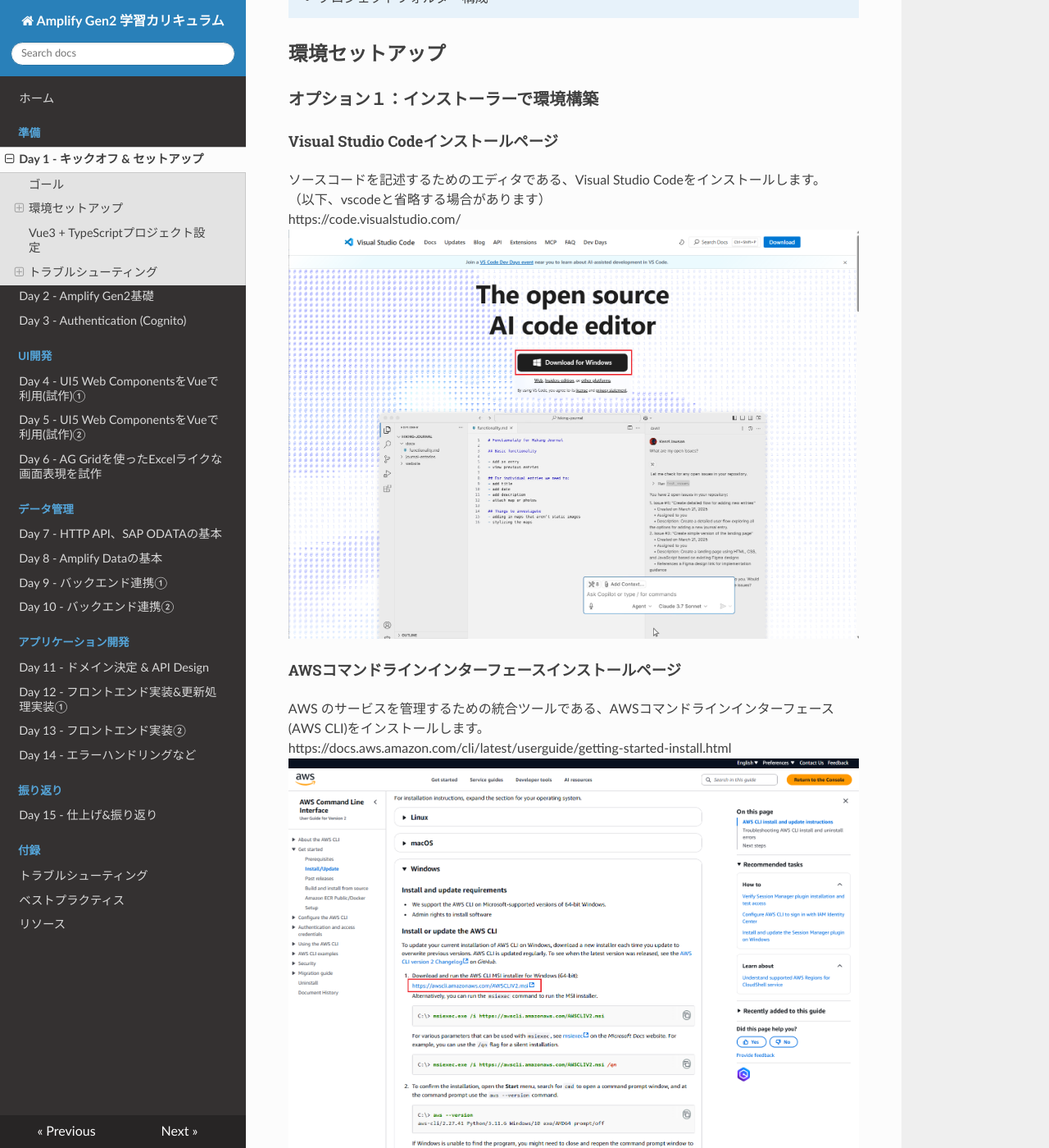
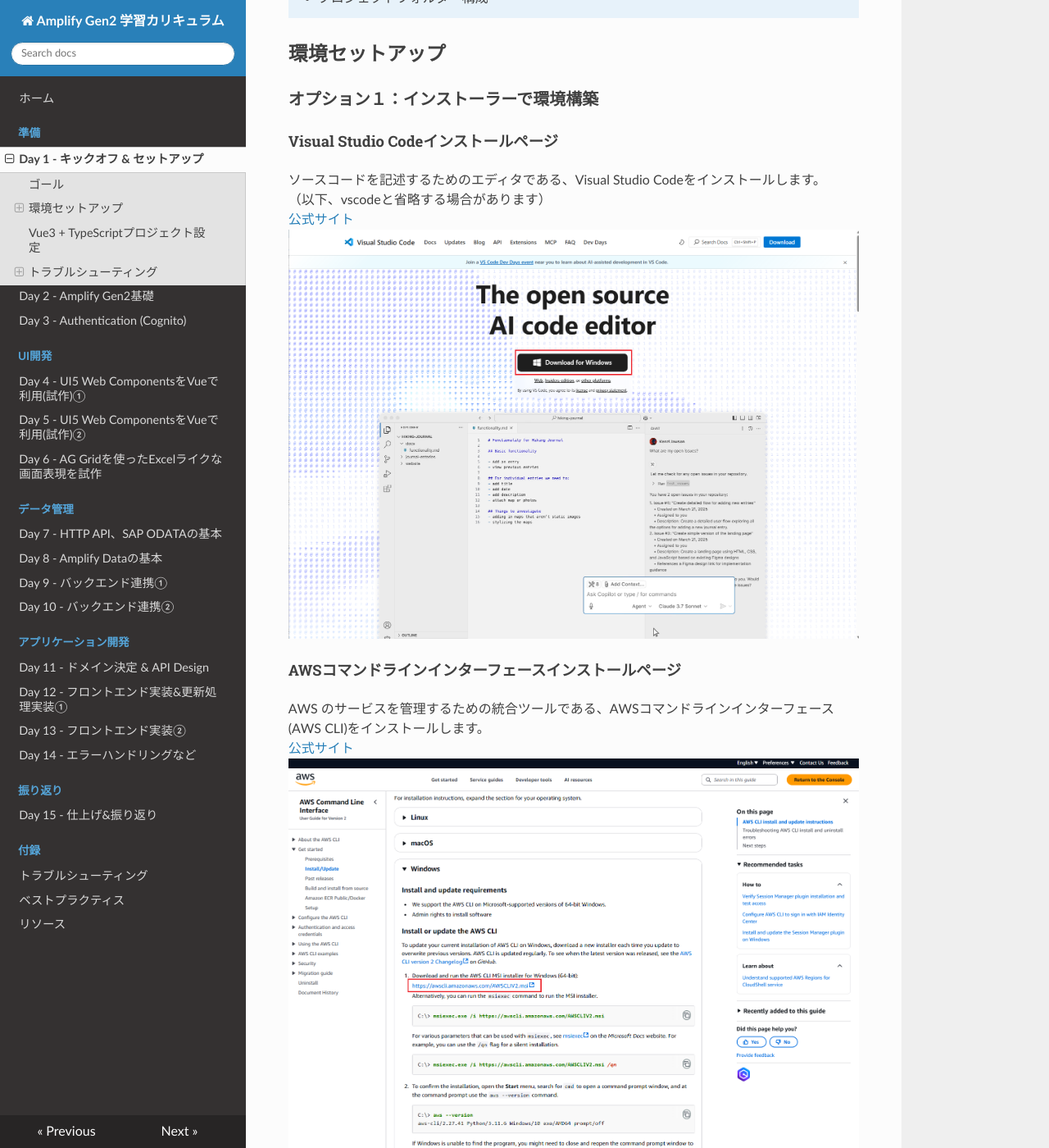
Before and after one commit to ET-n-pan/amplify-curriculum, an MkDocs documentation site: the page built from docs/foundation/day01-kickoff-setup.md, in a window 1280 px wide and 1400 px high, scrolled down 330 px. Shown: the whole window at 82% size. Built offline with MkDocs 1.6.1, drawn with Linux system fonts in a browser that asks for light colours; nearby versions of some CDN libraries; some of the changed text lies outside the part shown.

Commit message:
参照先URLについてハイパーリンク表示になるよう修正

```diff
--- a/docs/foundation/day01-kickoff-setup.md
+++ b/docs/foundation/day01-kickoff-setup.md
@@ -13,22 +13,22 @@
 #### Visual Studio Codeインストールページ
 ソースコードを記述するためのエディタである、Visual Studio Codeをインストールします。
 （以下、vscodeと省略する場合があります）
-https://code.visualstudio.com/
+[公式サイト](https://code.visualstudio.com/)
 ![vscode-install](../images/screenshots/d1-install-vscode.png)
 
 #### AWSコマンドラインインターフェースインストールページ
 AWS のサービスを管理するための統合ツールである、AWSコマンドラインインターフェース(AWS CLI)をインストールします。
-https://docs.aws.amazon.com/cli/latest/userguide/getting-started-install.html
+[公式サイト](https://docs.aws.amazon.com/cli/latest/userguide/getting-started-install.html)
 ![aws-install](../images/screenshots/d1-install-aws-cli.png)
 
 #### Node.jsインストールページ
 JavaScript実行環境となるNode.jsをインストールします。
-https://nodejs.org/ja/download
+[公式サイト](https://nodejs.org/ja/download)
 ![nodejs-install](../images/screenshots/d1-install-nodejs.png)
 
 #### Gitインストールページ
 ソースコードなどのバージョン管理ツールであるGitをインストールします。
-https://git-scm.com/downloads/win
+[公式サイト](https://git-scm.com/downloads/win)
 ![git-install](../images/screenshots/d1-install-git.png)
 
 ### オプション２：コマンドラインで環境構築
```
